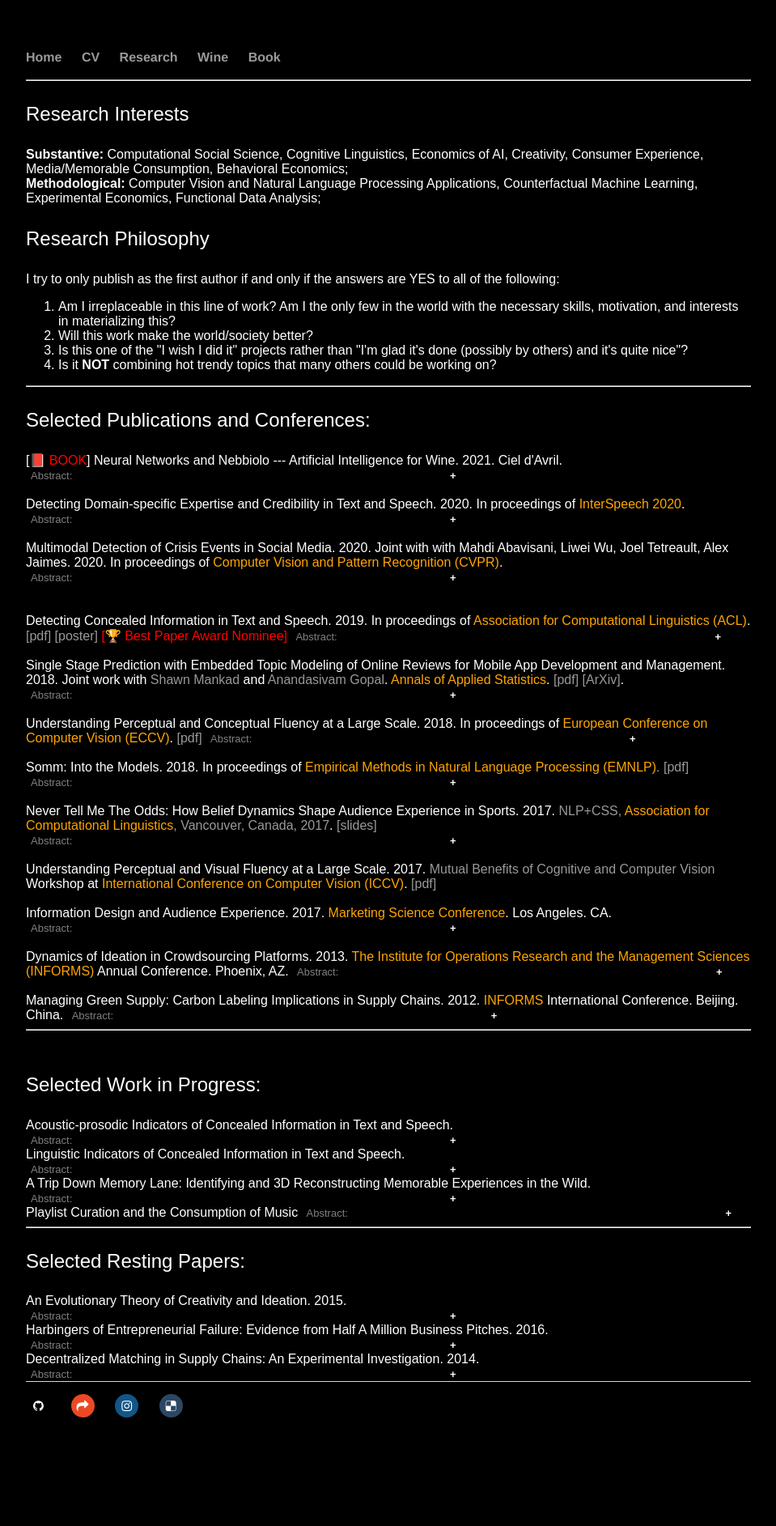
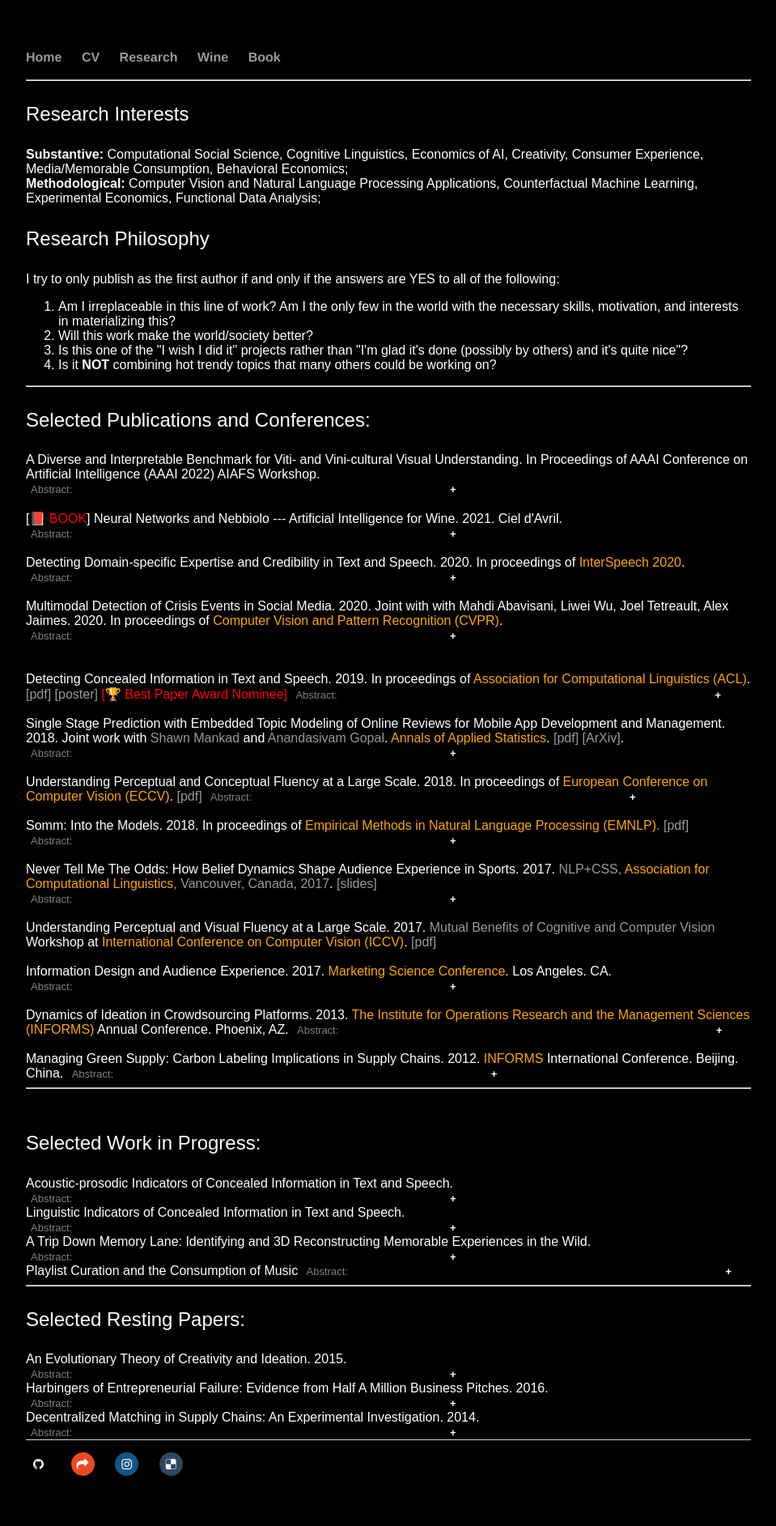
Before and after one commit to shenglih/shenglih.github.io, a Jekyll site: the page built from research/index.html, in a window 1280 px wide. Shown: the whole page at 81% size, without its empty margins (160-1119 px from the left). Built offline with Jekyll 4.4.1, drawn with Linux system fonts in a browser that asks for light colours; comment, search, counter and statistics services are not loaded; before the commit the page ends 1813 px from its top, so only the background shows below that.

Commit message:
+aaai paper

```diff
--- a/research/index.html
+++ b/research/index.html
@@ -61,7 +61,13 @@
 	<!--Thesis for WSET Diploma in Wine: <a href="/research/D6_July2020_Shengli_Hu.pdf">Natural Wine: the Conundrum</a>. 2020. Submitted to WSET.
 	<br>
 	<br>-->
-
+	A Diverse and Interpretable Benchmark for Viti- and Vini-cultural Visual Understanding. In Proceedings of AAAI Conference on Artificial Intelligence (AAAI 2022) AIAFS
+Workshop.
+	<button class="collapsible"> Abstract: </button>
+	<div class="content">
+		We present four new datasets for viticultural and vinicultural visual understanding: iVineyard, iCellar, iGrapevine, and VinePathology. We designed, gathered data for, cleaned, and provided numerical and natural language annotations for these datasets in collaboration with domain experts with the aim of (1) accelerating AI adoption in the realms of viticulture and oenology; (2) improving data efficiency and interpretability with data collection, task formulation, and annotation processes informed by domain expertise; (3) benchmarking the performance of representation learning algorithms on a suite of challenging downstream viti- and vini-cultural tasks that go beyond standard species classification. We provide analyses of qualitative and quantitative results of downstream tasks including fine-grained visual categorization, fine-grained image retrieval, image geo-localization, and object discovery, thus shedding light on the strengths and weaknesses of feature representations across a diverse set of tasks that are of scientific importance to viticulturists and oenologists. </div>
+	<br>
+<br>
 
 	[📕 <a style="color:red">BOOK</a>] Neural Networks and Nebbiolo --- Artificial Intelligence for Wine. 2021. Ciel d'Avril. <a href="/book/index.html"></a>
 	<button class="collapsible"> Abstract: </button>
```
